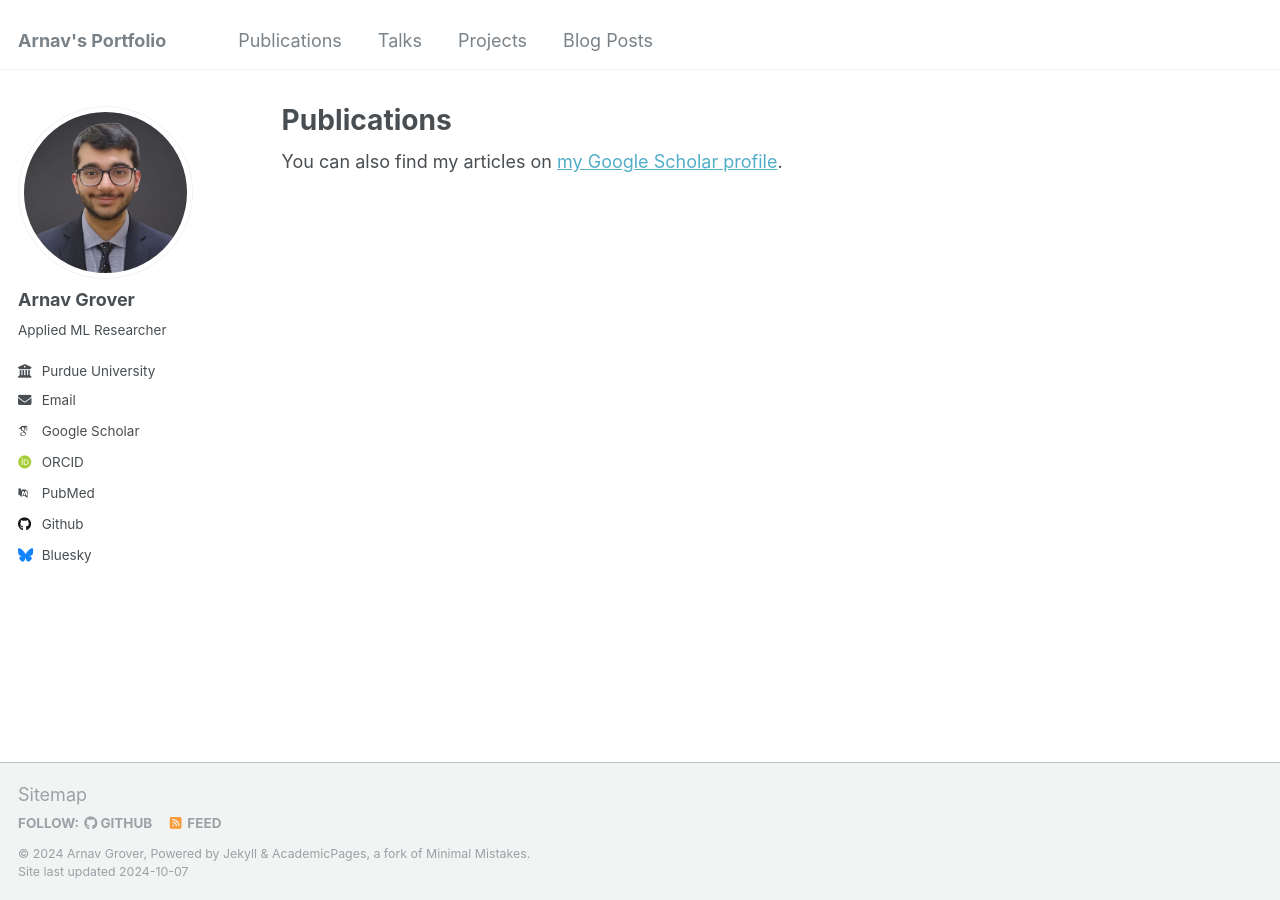
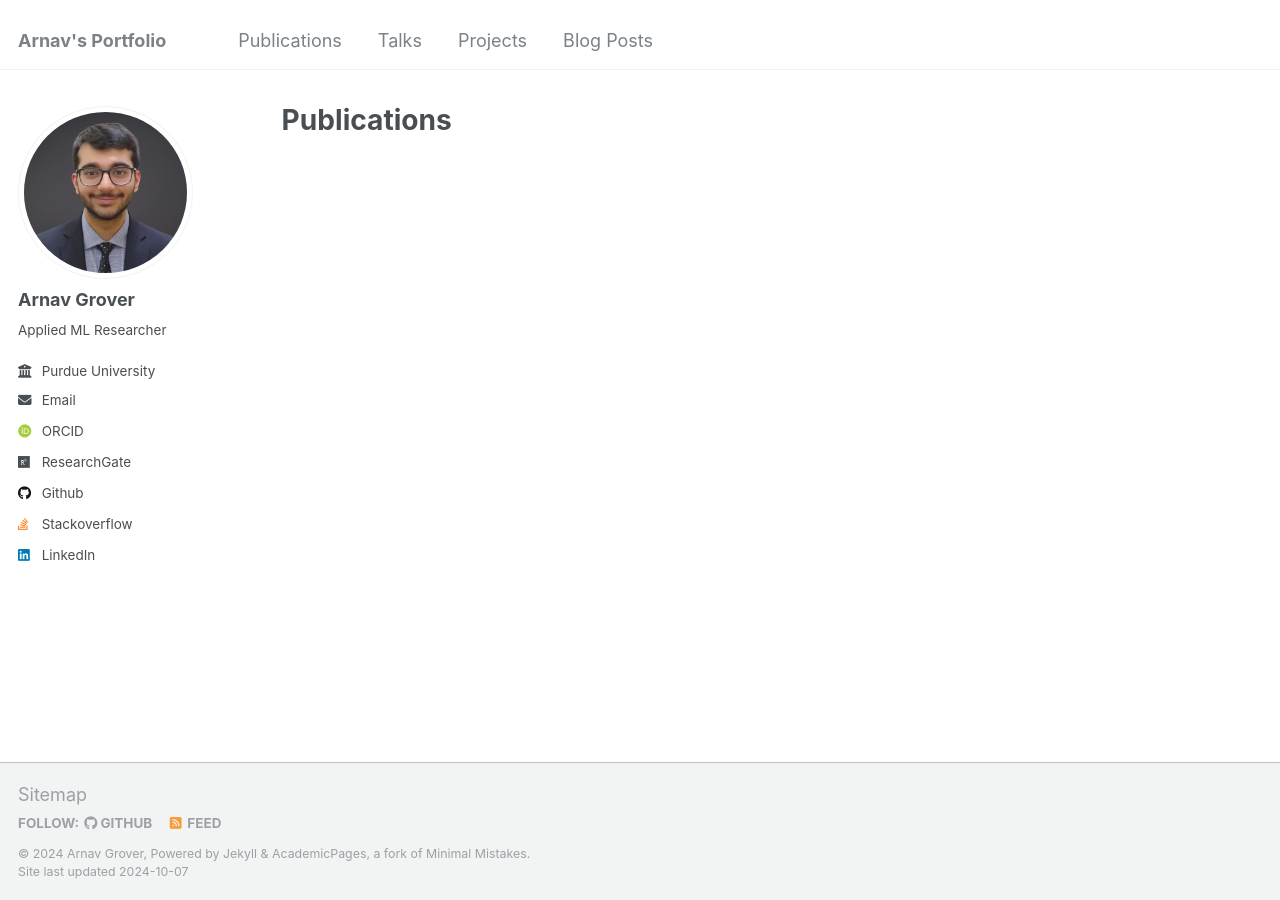
Before and after one commit to Arnav-Gr0ver/Arnav-Gr0ver.github.io, a Jekyll site: the page built from _pages/publications.html, in a window 1280 px wide. Built offline with Jekyll 4.4.1, drawn with Linux system fonts in a browser that asks for light colours; some web fonts are replaced; some of the changed lines change nothing that is shown.

Commit message:
Update _config.yml

```diff
--- a/_config.yml
+++ b/_config.yml
@@ -32,23 +32,23 @@ author:
 
   # Academic websites
   arxiv            : # URL - Update with the correct link to your profile
-  googlescholar    : "https://scholar.google.com/citations?user=PS_CX0AAAAAJ"
+  googlescholar    : # URL
   impactstory      : # URL
-  orcid            : "http://orcid.org/yourorcidurl"
+  orcid            : "https://orcid.org/0009-0004-9422-5426"
   semantic         : # URL
-  pubmed           : "https://www.ncbi.nlm.nih.gov/pubmed/?term=john+snow"
-  researchgate     : # URL
+  pubmed           : # URL
+  researchgate     : "https://www.researchgate.net/profile/Arnav-Grover-6"
 
   # Repositories and software development
   bitbucket        : # Username - Update with your username on the site
   codepen          : # Username
   dribbble         : # Username
-  github           : "academicpages"
+  github           : "https://github.com/Arnav-Gr0ver"
   kaggle           : # Username
-  stackoverflow    : # User number or user number and name (i.e., use "1" or "1/jeff-atwood")
+  stackoverflow    : "23215972"
 
   # Social media
-  bluesky          : "bsky.app" # Replace this with you Bluesky username
+  bluesky          : # Username
   facebook         : # Username
   flickr           : # Username
   foursquare       : # Username
@@ -57,7 +57,7 @@ author:
   keybase          : # Username
   instagram        : # Username
   lastfm           : # Username
-  linkedin         : # Username
+  linkedin         : "https://www.linkedin.com/in/arnav-gr0ver/"
   mastodon         : # URL
   medium           : # URL
   pinterest        : # Username
```
